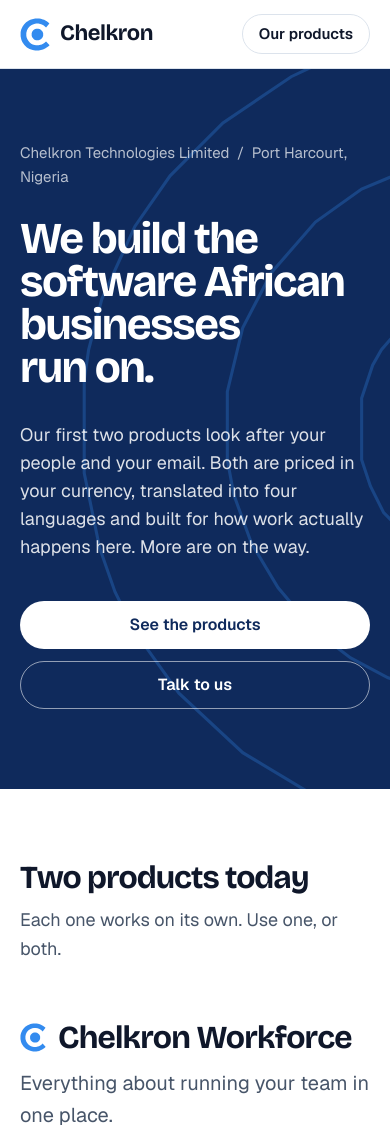
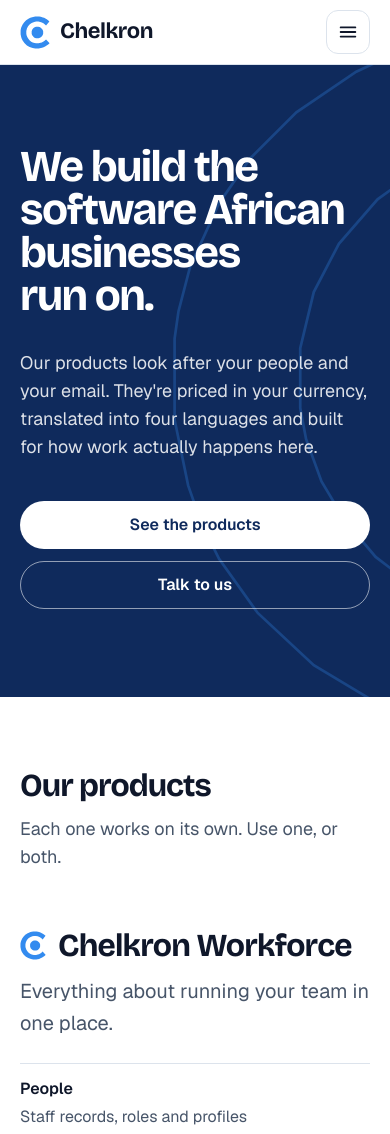
Before and after one commit to chelkron/chelkron-website, a PHP site: page / in a window 390 px wide. Shown: the top 1134 px of the page. Run offline with PHP 8.4, Linux system fonts and the light colour scheme.

Commit message:
Home page: phone menu, tighter wording, phone number
- Phone and tablet menu: full-screen panel that closes with the X, Escape
  or by choosing a link; focus stays inside while it's open.
- Hero: drop the company name and location line; "Our products" wording,
  no "more are on the way".
- "Two products today" becomes "Our products".
- "What comes next" becomes "Built for the long run".
- Talk to us: product, account and billing questions only; address removed;
  phone 0808 180 0123 added next to the email.

Co-Authored-By: Claude Opus 5.5 <noreply@anthropic.com>
Claude-Session: https://claude.ai/code/session_01TehZLgkaxvmJWTgKE9ooZa

```diff
--- a/assets/site.css
+++ b/assets/site.css
@@ -35,12 +35,27 @@ img{display:block}
 .nav{display:flex;gap:28px;margin-inline-start:auto}
 .nav a{color:var(--slate);text-decoration:none;font-size:15px;font-weight:500}
 .nav a:hover{color:var(--ink)}
+.menu-btn,.menu-x{width:44px;height:44px;flex:none;display:none;align-items:center;justify-content:center;border:1px solid var(--line);border-radius:12px;background:#FFFFFF;color:var(--ink);cursor:pointer}
+.menu-btn:hover,.menu-x:hover{border-color:var(--ink)}
+
+/* Phone menu: a solid full-screen panel with its own X */
+.menu{position:fixed;inset:0;z-index:30;background:#FFFFFF;display:flex;flex-direction:column;overflow-y:auto}
+.menu[hidden]{display:none}
+.menu>.wrap{width:100%}
+.menu-top{display:flex;align-items:center;justify-content:space-between;height:68px;flex:none;border-bottom:1px solid var(--line)}
+.menu-x{display:inline-flex}
+.menu-links{display:flex;flex-direction:column;padding-top:12px;padding-bottom:12px}
+.menu-links a{display:flex;align-items:center;min-height:64px;border-bottom:1px solid var(--line);color:var(--ink);text-decoration:none;font-family:'Bricolage Grotesque','Geist',sans-serif;font-weight:700;font-size:28px;letter-spacing:-.02em}
+.menu-links a:hover{color:var(--blue)}
+.menu-foot{margin-top:auto;display:flex;flex-direction:column;gap:12px;padding-top:24px;padding-bottom:32px}
+.menu-foot .btn{width:100%;height:52px}
+.menu-foot .btn-ghost{font-size:16px}
+body.menu-open{overflow:hidden}
 
 /* Hero: the logo's own arc, drawn huge, is the one bold move on the page */
-.hero{position:relative;overflow:hidden;background:var(--navy);color:#FFFFFF;padding:112px 0 120px}
+.hero{position:relative;overflow:hidden;background:var(--navy);color:#FFFFFF;padding:128px 0 128px}
 .arc{position:absolute;right:-300px;top:50%;transform:translateY(-50%);height:150%;width:auto;fill:none;stroke:var(--sky);stroke-width:1.4;opacity:.4;pointer-events:none}
 .hero-in{position:relative}
-.place{margin:0 0 28px;font-size:15px;color:rgba(255,255,255,.7)}
 .hero h1{margin:0;max-width:880px;font-family:'Bricolage Grotesque','Geist',sans-serif;font-weight:700;font-size:clamp(44px,7.4vw,96px);line-height:.98;letter-spacing:-.035em;text-wrap:balance}
 .lead{margin:32px 0 0;max-width:590px;font-size:20px;line-height:1.55;color:rgba(255,255,255,.86)}
 .hero-cta{display:flex;flex-wrap:wrap;gap:12px;margin-top:40px}
@@ -107,8 +122,7 @@ img{display:block}
 .contact-in{display:flex;flex-wrap:wrap;align-items:flex-end;justify-content:space-between;gap:32px}
 .contact h2{margin:0;font-family:'Bricolage Grotesque','Geist',sans-serif;font-weight:700;font-size:clamp(36px,5vw,60px);letter-spacing:-.03em;line-height:1}
 .contact-in>div>p{margin:14px 0 0;color:rgba(255,255,255,.82);max-width:46ch}
-.contact-list{display:flex;flex-direction:column;align-items:flex-start;gap:16px}
-.contact-list p{margin:0;font-size:15px;color:rgba(255,255,255,.75)}
+.contact-list{display:flex;flex-wrap:wrap;align-items:center;gap:12px}
 
 /* Footer */
 .foot{padding:28px 0;border-top:1px solid var(--line)}
@@ -126,12 +140,20 @@ img{display:block}
   .principles>div+div{border-top:1px solid var(--line)}
   .next{grid-template-columns:minmax(0,1fr);gap:12px}
 }
+@media (max-width:760px){
+  .nav{display:none}
+  .top-in{gap:12px}
+  .top-cta{margin-inline-start:auto}
+  .menu-btn{display:inline-flex}
+}
 @media (max-width:640px){
   body{font-size:16px}
   .wrap{padding:0 20px}
-  .nav{display:none}
-  .top-cta{margin-inline-start:auto}
-  .hero{padding:72px 0 80px}
+  .top-in{height:64px}
+  .top-cta{display:none}
+  .menu-btn{margin-inline-start:auto}
+  .menu-top{height:64px}
+  .hero{padding:80px 0 88px}
   .arc{right:-430px;height:115%;opacity:.28}
   .lead{font-size:18px}
   .hero-cta .btn{flex:1 1 100%}
@@ -141,6 +163,7 @@ img{display:block}
   .kpis div:last-child{display:none}
   .approach{padding:72px 0}
   .contact{padding:64px 0}
-  .contact-list,.contact-list .btn{width:100%}
+  .contact-list{width:100%;flex-direction:column;align-items:stretch}
+  .contact-list .btn{width:100%}
   .foot p{margin:0}
 }
--- a/index.html
+++ b/index.html
@@ -6,7 +6,7 @@
 <title>Chelkron Technologies — software for African businesses</title>
 <meta name="description" content="Chelkron Technologies builds software that African businesses run on. Chelkron Workforce runs your team; Chelkron Mail gives you email on your own domain.">
 <meta property="og:title" content="Chelkron Technologies">
-<meta property="og:description" content="We build the software African businesses run on — starting with Chelkron Workforce and Chelkron Mail.">
+<meta property="og:description" content="We build the software African businesses run on: Chelkron Workforce for your team, Chelkron Mail for email on your own domain.">
 <meta property="og:type" content="website">
 <meta property="og:url" content="https://chelkron.com/">
 <meta name="theme-color" content="#0F2A5C">
@@ -14,7 +14,7 @@
 <link rel="icon" type="image/svg+xml" href="/assets/logo.svg">
 <link rel="preconnect" href="https://fonts.googleapis.com"><link rel="preconnect" href="https://fonts.gstatic.com" crossorigin>
 <link href="https://fonts.googleapis.com/css2?family=Bricolage+Grotesque:opsz,wght@12..96,500;12..96,700&family=Geist:wght@400;500;600&display=swap" rel="stylesheet">
-<link rel="stylesheet" href="/assets/site.css?v=1">
+<link rel="stylesheet" href="/assets/site.css?v=2">
 </head>
 <body>
 
@@ -30,8 +30,29 @@
             <a href="#contact">Contact</a>
         </nav>
         <a class="btn btn-ghost top-cta" href="#products">Our products</a>
+        <button type="button" class="menu-btn" aria-label="Open menu" aria-expanded="false" aria-controls="menu" onclick="menu(true)">
+            <svg width="22" height="22" viewBox="0 0 24 24" fill="none" stroke="currentColor" stroke-width="2" stroke-linecap="round" aria-hidden="true"><path d="M4 7h16M4 12h16M4 17h16"/></svg>
+        </button>
     </div>
 </header>
+
+<div class="menu" id="menu" role="dialog" aria-modal="true" aria-label="Menu" hidden>
+    <div class="wrap menu-top">
+        <a class="brand" href="/" onclick="menu(false)"><img src="/assets/logo.svg" alt="" width="30" height="33"><span>Chelkron</span></a>
+        <button type="button" class="menu-x" aria-label="Close menu" onclick="menu(false)">
+            <svg width="22" height="22" viewBox="0 0 24 24" fill="none" stroke="currentColor" stroke-width="2" stroke-linecap="round" aria-hidden="true"><path d="M6 6l12 12M18 6L6 18"/></svg>
+        </button>
+    </div>
+    <nav class="wrap menu-links" aria-label="Menu">
+        <a href="#products" onclick="menu(false)">Products</a>
+        <a href="#approach" onclick="menu(false)">How we build</a>
+        <a href="#contact" onclick="menu(false)">Contact</a>
+    </nav>
+    <div class="wrap menu-foot">
+        <a class="btn btn-blue" href="https://workforce.chelkron.com/">Chelkron Workforce</a>
+        <a class="btn btn-ghost" href="https://mail.chelkron.com/">Chelkron Mail</a>
+    </div>
+</div>
 
 <main>
 <section class="hero">
@@ -39,9 +60,8 @@
         <path d="M263 185 253 188 241 194 233 200 221 214 217 221 212 236 212 264 216 276 222 288 240 306 251 312 264 316 290 316 306 311 316 305 329 292 338 278 343 264 343 237 339 224 331 210 324 203 312 193 302 188 286 184ZM252 68 217 75 197 82 180 90 149 111 125 135 109 158 94 191 88 214 86 228 86 270 93 304 100 324 109 342 129 370 158 397 188 415 224 428 253 433 292 433 330 425 348 418 370 407 400 387 414 374 414 371 376 330 356 347 328 363 314 368 290 373 262 373 245 370 224 363 207 354 190 341 174 322 162 302 154 280 151 264 151 233 158 204 171 179 191 156 212 141 241 129 263 125 288 125 310 129 328 136 346 145 360 155 376 171 414 124 402 113 384 99 354 83 340 78 316 71 296 68Z"/>
     </svg>
     <div class="wrap hero-in">
-        <p class="place">Chelkron Technologies Limited &nbsp;/&nbsp; Port Harcourt, Nigeria</p>
         <h1>We build the software African businesses run on.</h1>
-        <p class="lead">Our first two products look after your people and your email. Both are priced in your currency, translated into four languages and built for how work actually happens here. More are on the way.</p>
+        <p class="lead">Our products look after your people and your email. They're priced in your currency, translated into four languages and built for how work actually happens here.</p>
         <div class="hero-cta">
             <a class="btn btn-light" href="#products">See the products</a>
             <a class="btn btn-line" href="#contact">Talk to us</a>
@@ -51,7 +71,7 @@
 
 <section class="products" id="products" aria-labelledby="products-h">
     <div class="wrap">
-        <h2 id="products-h" class="sec-h">Two products today</h2>
+        <h2 id="products-h" class="sec-h">Our products</h2>
         <p class="sec-p">Each one works on its own. Use one, or both.</p>
 
         <article class="prod">
@@ -130,8 +150,8 @@
             </div>
         </div>
         <div class="next">
-            <p class="next-h">What comes next</p>
-            <p>Chelkron is a technology company for the long run. Workforce and Mail are the start, and each new product will come with the same local pricing and the same four languages. If there's a tool your business is missing, tell us.</p>
+            <p class="next-h">Built for the long run</p>
+            <p>We keep improving the products you rely on, guided by what our customers ask for. Your data stays yours, protected by encrypted connections, and when you need help you reach a real person on our support team.</p>
         </div>
     </div>
 </section>
@@ -140,11 +160,11 @@
     <div class="wrap contact-in">
         <div>
             <h2 id="contact-h">Talk to us</h2>
-            <p>Questions about a product, a partnership or something you'd like us to build.</p>
+            <p>Questions about Workforce or Mail, setting up your account, or billing? Our team is here to help.</p>
         </div>
         <div class="contact-list">
             <a class="btn btn-light" href="mailto:support@chelkron.com">support@chelkron.com</a>
-            <p>Chelkron Technologies Limited<br>Port Harcourt, Rivers State, Nigeria</p>
+            <a class="btn btn-line" href="tel:+2348081800123">0808 180 0123</a>
         </div>
     </div>
 </section>
@@ -161,6 +181,27 @@
         <p>&copy; <span id="yr">2026</span> Chelkron Technologies Limited</p>
     </div>
 </footer>
-<script>document.getElementById('yr').textContent = new Date().getFullYear();</script>
+<script>
+document.getElementById('yr').textContent = new Date().getFullYear();
+// Phone menu: opens full screen, closes with the X, Escape or by choosing a link.
+function menu(open) {
+    var m = document.getElementById('menu'), btn = document.querySelector('.menu-btn');
+    m.hidden = !open;
+    document.body.classList.toggle('menu-open', open);
+    btn.setAttribute('aria-expanded', open ? 'true' : 'false');
+    (open ? m.querySelector('.menu-x') : btn).focus({ preventScroll: true });
+}
+document.addEventListener('keydown', function(e) {
+    var m = document.getElementById('menu');
+    if (m.hidden) return;
+    if (e.key === 'Escape') { menu(false); return; }
+    if (e.key === 'Tab') {   // keep focus inside the open menu
+        var f = m.querySelectorAll('a, button'), first = f[0], last = f[f.length - 1];
+        if (e.shiftKey && document.activeElement === first) { e.preventDefault(); last.focus(); }
+        else if (!e.shiftKey && document.activeElement === last) { e.preventDefault(); first.focus(); }
+    }
+});
+window.addEventListener('resize', function() { if (window.innerWidth > 760 && !document.getElementById('menu').hidden) menu(false); });
+</script>
 </body>
 </html>
```
